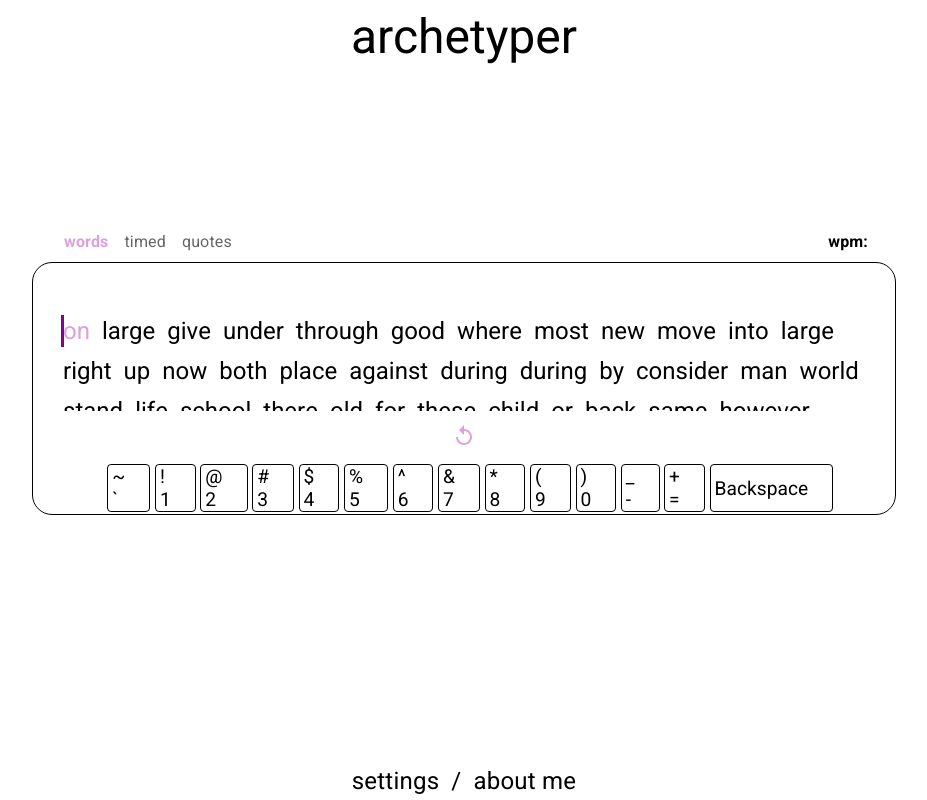
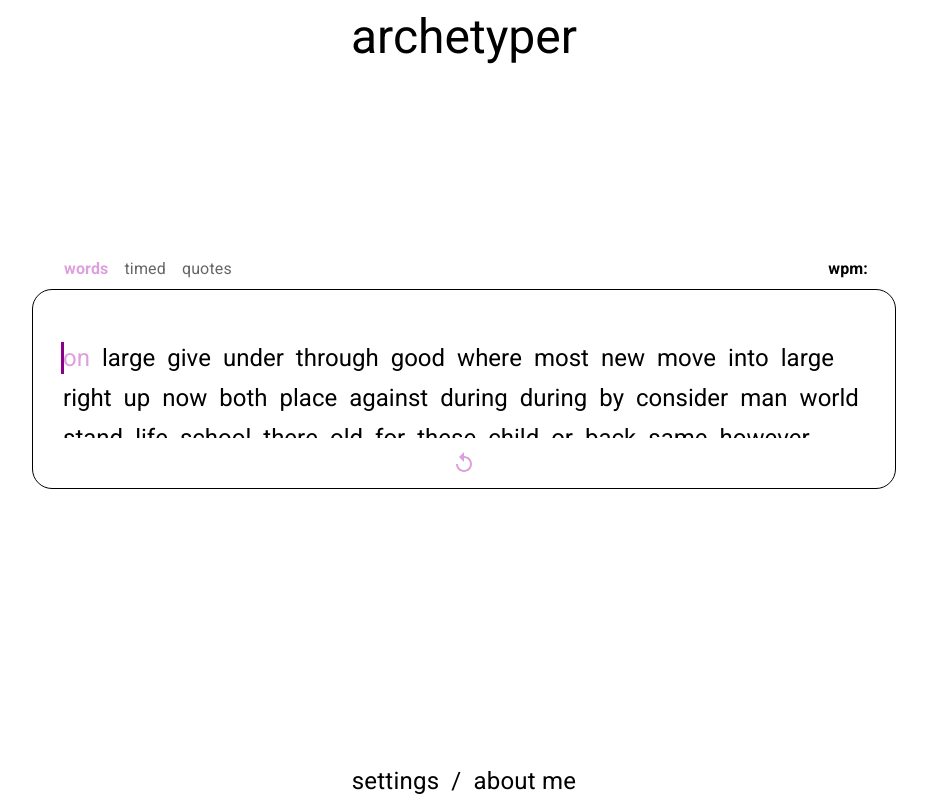
Before and after one commit to nkuek/archetyper, a React (Create React App) app: page / in a window 1280 px wide. Shown: the whole page, without its empty margins (176-1103 px from the left). Built offline with nearby package versions, Linux system fonts and the light colour scheme.

Commit message:
finished heat map skeleton

```diff
--- a/src/components/HeatMap/Key.tsx
+++ b/src/components/HeatMap/Key.tsx
@@ -5,8 +5,8 @@ const Key: FC<{ keyProp: string }> = ({ keyProp }) => {
   return (
     <Box
       sx={{
+        marginLeft: '.2rem',
         fontSize: '.8em',
-        marginLeft: '.2em',
       }}
     >
       {keyProp}
--- a/src/components/HeatMap/KeyRow.tsx
+++ b/src/components/HeatMap/KeyRow.tsx
@@ -5,29 +5,38 @@ import Key from './Key';
 interface IKey {
   primary: string;
   secondary?: string;
+  modifier?: boolean;
+  size?: number;
 }
 
 const KeyRow: FC<{ keys: IKey[] }> = ({ keys }) => {
   return (
-    <Container sx={{ display: 'flex' }}>
-      {keys.map((key) => (
+    <Box sx={{ display: 'flex' }}>
+      {keys.map((key) => {
+        const { primary, secondary, modifier, size = 1 } = key;
+        return (
           <Box
+            key={key.primary + 'key'}
             sx={{
               border: '1px solid black',
-            margin: '.1em',
+              margin: '.1rem',
               borderRadius: 1,
               boxSizing: 'border-box',
-            paddingRight: '1em',
+              paddingBottom: '.2rem',
               display: 'flex',
               flexDirection: 'column',
-            justifyContent: 'center',
+              justifyContent: modifier ? 'center' : 'normal',
+              fontSize: secondary || modifier ? '1.2em' : '1.5em',
+              width: 45 * size,
+              height: 45,
             }}
           >
-          {key.secondary && <Key keyProp={key.secondary} />}
-          <Key keyProp={key.primary} />
+            {secondary && <Key keyProp={secondary} />}
+            <Key keyProp={primary} />
           </Box>
-      ))}
-    </Container>
+        );
+      })}
+    </Box>
   );
 };
 
--- a/src/components/HeatMap/index.tsx
+++ b/src/components/HeatMap/index.tsx
@@ -5,8 +5,10 @@ import rows from './rows.json';
 
 const HeatMap = () => {
   return (
-    <Container>
-      <KeyRow keys={rows.row1} />
+    <Container sx={{ width: { xs: '100%', md: 'auto' }, margin: '0 auto' }}>
+      {Object.values(rows).map((row, idx) => (
+        <KeyRow key={'row' + idx} keys={row} />
+      ))}
     </Container>
   );
 };
--- a/src/components/HeatMap/rows.json
+++ b/src/components/HeatMap/rows.json
@@ -13,6 +13,51 @@
     { "primary": "0", "secondary": ")" },
     { "primary": "-", "secondary": "_" },
     { "primary": "=", "secondary": "+" },
-    { "primary": "Backspace" }
+    { "primary": "Backspace", "modifier": true, "size": 2.25 }
+  ],
+  "row2": [
+    { "primary": "Tab", "modifier": true, "size": 1.5 },
+    { "primary": "Q" },
+    { "primary": "W" },
+    { "primary": "E" },
+    { "primary": "R" },
+    { "primary": "T" },
+    { "primary": "Y" },
+    { "primary": "U" },
+    { "primary": "I" },
+    { "primary": "O" },
+    { "primary": "P" },
+    { "primary": "[", "secondary": "{" },
+    { "primary": "]", "secondary": "}" },
+    { "primary": "\\", "secondary": "|", "size": 1.75 }
+  ],
+  "row3": [
+    { "primary": "Caps", "modifier": true, "size": 1.75 },
+    { "primary": "A" },
+    { "primary": "S" },
+    { "primary": "D" },
+    { "primary": "F" },
+    { "primary": "G" },
+    { "primary": "H" },
+    { "primary": "J" },
+    { "primary": "K" },
+    { "primary": "L" },
+    { "primary": ";", "secondary": ":" },
+    { "primary": "'", "secondary": "\"" },
+    { "primary": "Enter", "modifier": true, "size": 2.5 }
+  ],
+  "row4": [
+    { "primary": "Shift", "modifier": true, "size": 2.25 },
+    { "primary": "Z" },
+    { "primary": "X" },
+    { "primary": "C" },
+    { "primary": "V" },
+    { "primary": "B" },
+    { "primary": "N" },
+    { "primary": "M" },
+    { "primary": ",", "secondary": "<" },
+    { "primary": ".", "secondary": ">" },
+    { "primary": "/", "secondary": "?" },
+    { "primary": "Shift", "modifier": true, "size": 2.5 }
   ]
 }
--- a/src/components/Stats/index.tsx
+++ b/src/components/Stats/index.tsx
@@ -1,5 +1,5 @@
 import { useContext, useEffect, useMemo } from 'react';
-import { Container, Button, Box } from '@mui/material';
+import { Container, Button, Box, useMediaQuery } from '@mui/material';
 import { InputContext, SettingsContext, WordContext } from 'providers';
 import ReplayIcon from '@mui/icons-material/Replay';
 import {
@@ -20,6 +20,8 @@ import DataDisplay from './DataDisplay';
 import { default as MuiCustomTooltip } from 'components/CustomTooltip';
 import CustomX from './CustomX';
 import CustomTooltip from './CustomTooltip';
+import HeatMap from 'components/HeatMap';
+import { useTheme } from '@mui/system';
 
 const Stats = () => {
   const { wpmData, wordBoxConfig } = useContext(WordContext);
@@ -27,6 +29,8 @@ const Stats = () => {
   const { timer, wpm } = useContext(InputContext);
 
   const { theme } = useContext(ThemeContext);
+  const muiTheme = useTheme();
+  const smallScreen = useMediaQuery(muiTheme.breakpoints.down(600));
 
   useEffect(() => {
     if (timer.id) {
@@ -229,6 +233,7 @@ const Stats = () => {
           </Button>
         </MuiCustomTooltip>
       </Container>
+      {!smallScreen && <HeatMap />}
     </Container>
   );
 };
--- a/src/components/WordBox/index.tsx
+++ b/src/components/WordBox/index.tsx
@@ -524,7 +524,6 @@ const WordBox: FC<IProps> = ({ setShowTip, setShowWarning }) => {
           </Button>
         </CustomTooltip>
       </Box>
-      <HeatMap />
     </Container>
   );
 };
```
Lines whose indentation alone changed are shown as unchanged.
